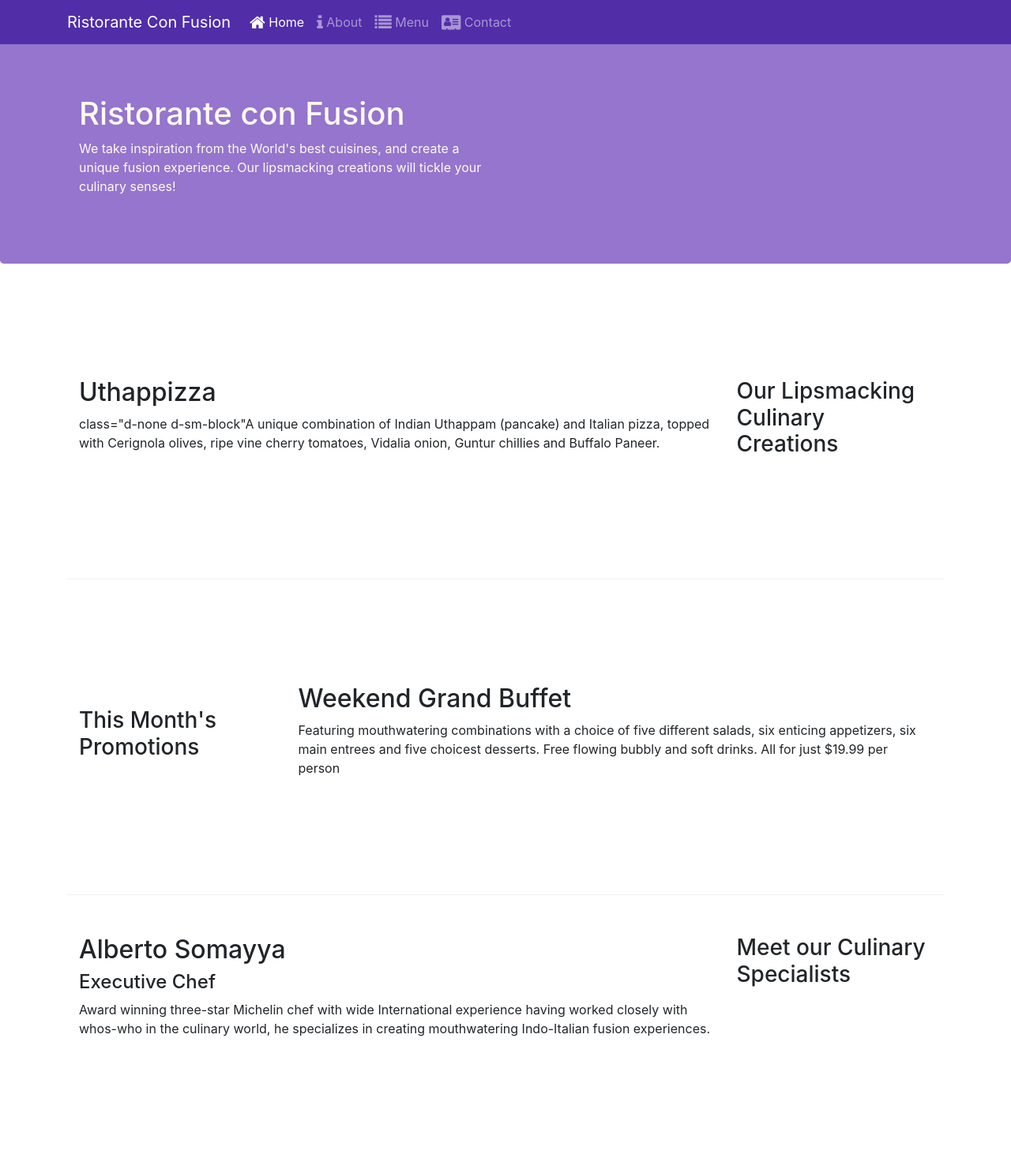
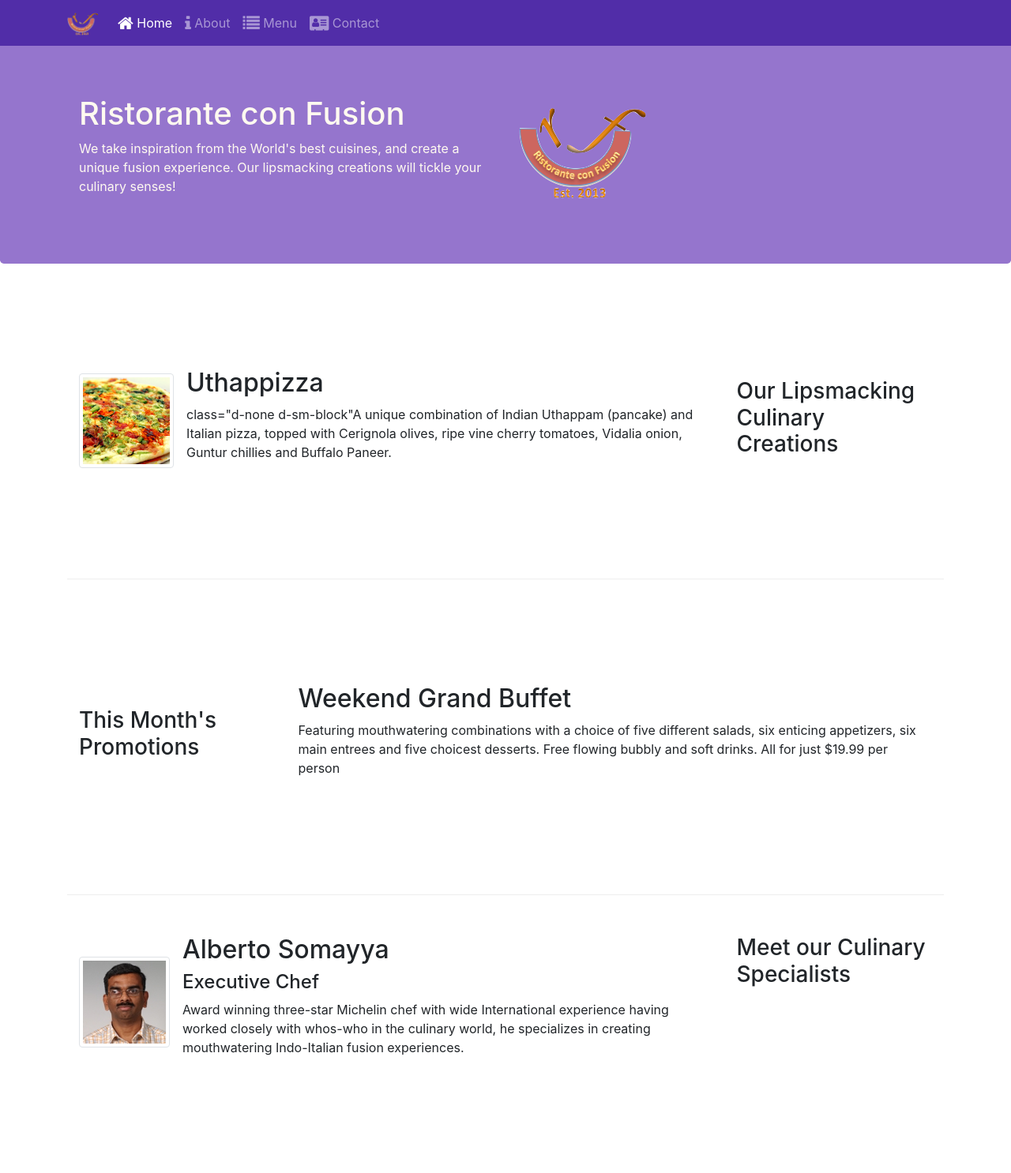
Before and after one commit to samiashajrawi/Bootstrap4, a website: page index.html in a window 1280 px wide. Shown: the top 1486 px of the page at 79% size. Drawn offline with nearby package versions, Linux system fonts and the light colour scheme.

Commit message:
images and media

```diff
--- a/index.html
+++ b/index.html
@@ -18,7 +18,7 @@
 <body>
     <nav class="navbar navbar-dark navbar-expand-sm fixed-top">
         <div class="container">
-            <a href="#" class="navbar-brand">Ristorante Con Fusion</a>
+            <a href="#" class="navbar-brand"><img src="img/logo.png" height="30px" width="40px"></a>
             <button class="navbar-toggler" type="button" data-toggle="collapse" data-target="#Navbar">
                 <span class="navbar-toggler-icon"></span>
             </button>
@@ -39,7 +39,8 @@
                     <h1>Ristorante con Fusion</h1>
                     <p class="d-none d-sm-block">We take inspiration from the World's best cuisines, and create a unique fusion experience. Our lipsmacking creations will tickle your culinary senses!</p>
                 </div>
-                <div class="col-12 col-sm">
+                <div class="col-12 col-sm align-self-center">
+                    <img src="img/logo.png" class="img-fluid" />
                 </div>
             </div>
         </div>
@@ -51,8 +52,13 @@
                 <h3>Our Lipsmacking Culinary Creations</h3>
             </div>
             <div class="col col-sm col-md order-sm-first">
-                <h2>Uthappizza</h2>
-                <p> class="d-none d-sm-block"A unique combination of Indian Uthappam (pancake) and Italian pizza, topped with Cerignola olives, ripe vine cherry tomatoes, Vidalia onion, Guntur chillies and Buffalo Paneer.</p>
+                <div class="media">
+                    <img class="align-self-center img-thumbnail mr-3 d-flex" src="img/uthappizza.png" alt="Uthappizza">
+                    <div class="media-body">
+                        <h2>Uthappizza</h2>
+                        <p> class="d-none d-sm-block"A unique combination of Indian Uthappam (pancake) and Italian pizza, topped with Cerignola olives, ripe vine cherry tomatoes, Vidalia onion, Guntur chillies and Buffalo Paneer.</p>
+                    </div>
+                </div>
             </div>
         </div>
 
@@ -72,9 +78,14 @@
                 <h3>Meet our Culinary Specialists</h3>
             </div>
             <div class="col col-sm col-md order-sm-first">
-                <h2>Alberto Somayya</h2>
-                <h4>Executive Chef</h4>
-                <p class="d-none d-sm-block">Award winning three-star Michelin chef with wide International experience having worked closely with whos-who in the culinary world, he specializes in creating mouthwatering Indo-Italian fusion experiences. </p>
+                <div class="media">
+                    <img class="d-flex mr-3 img-thumbnail align-self-center" src="img/alberto.png" alt="Alberto Somayya" />
+                    <div class="media-body">
+                        <h2>Alberto Somayya</h2>
+                        <h4>Executive Chef</h4>
+                        <p class="d-none d-sm-block">Award winning three-star Michelin chef with wide International experience having worked closely with whos-who in the culinary world, he specializes in creating mouthwatering Indo-Italian fusion experiences. </p>
+                    </div>
+                </div>
             </div>
         </div>
     </div>
```
Also changed, not shown: aboutus.html (+3 -2 lines), contactus.html (+3 -2 lines), img/alberto.png (added), img/buffet.png (added), img/logo.png (added), img/uthappizza.png (added), 1 other file.
